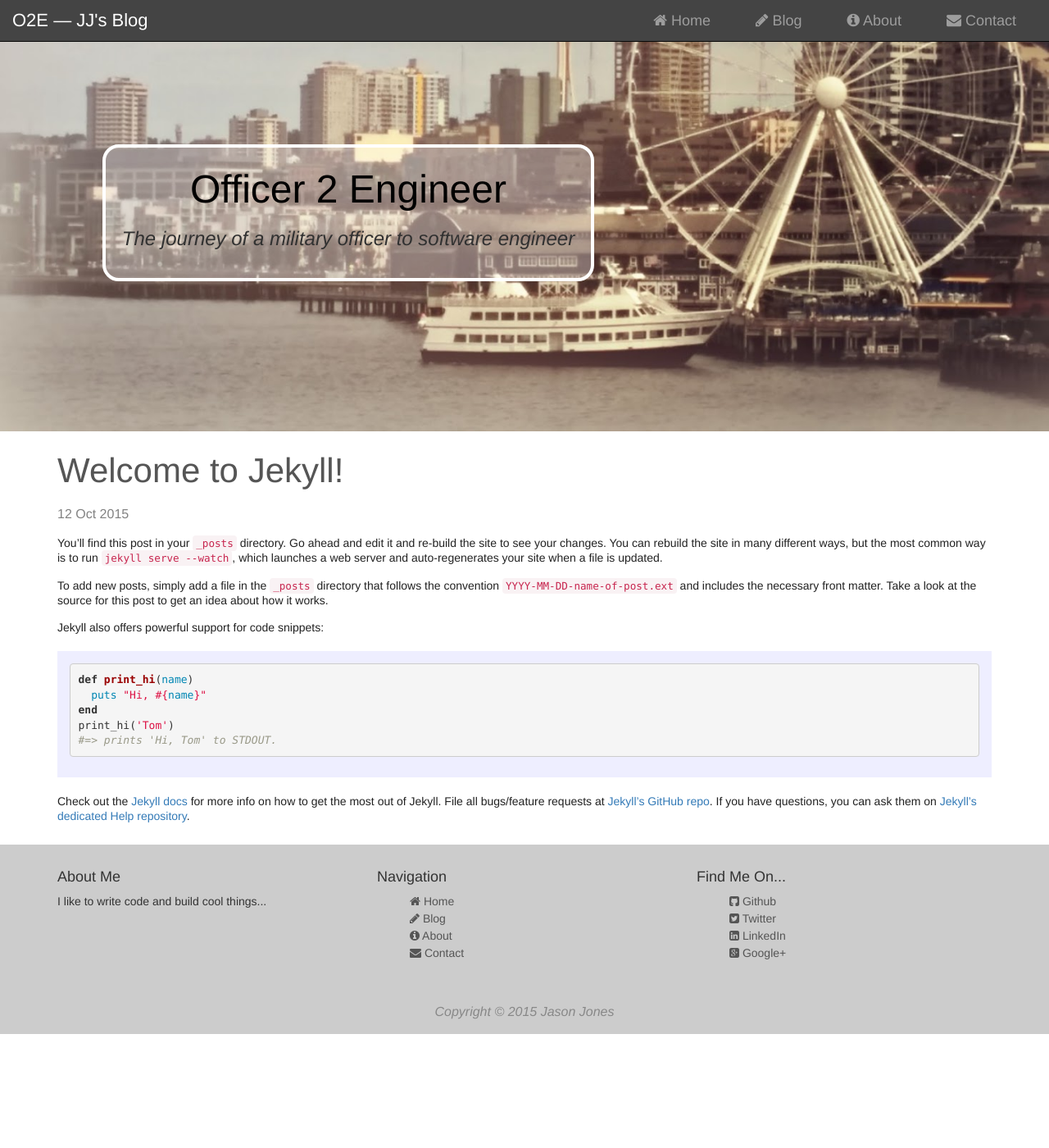
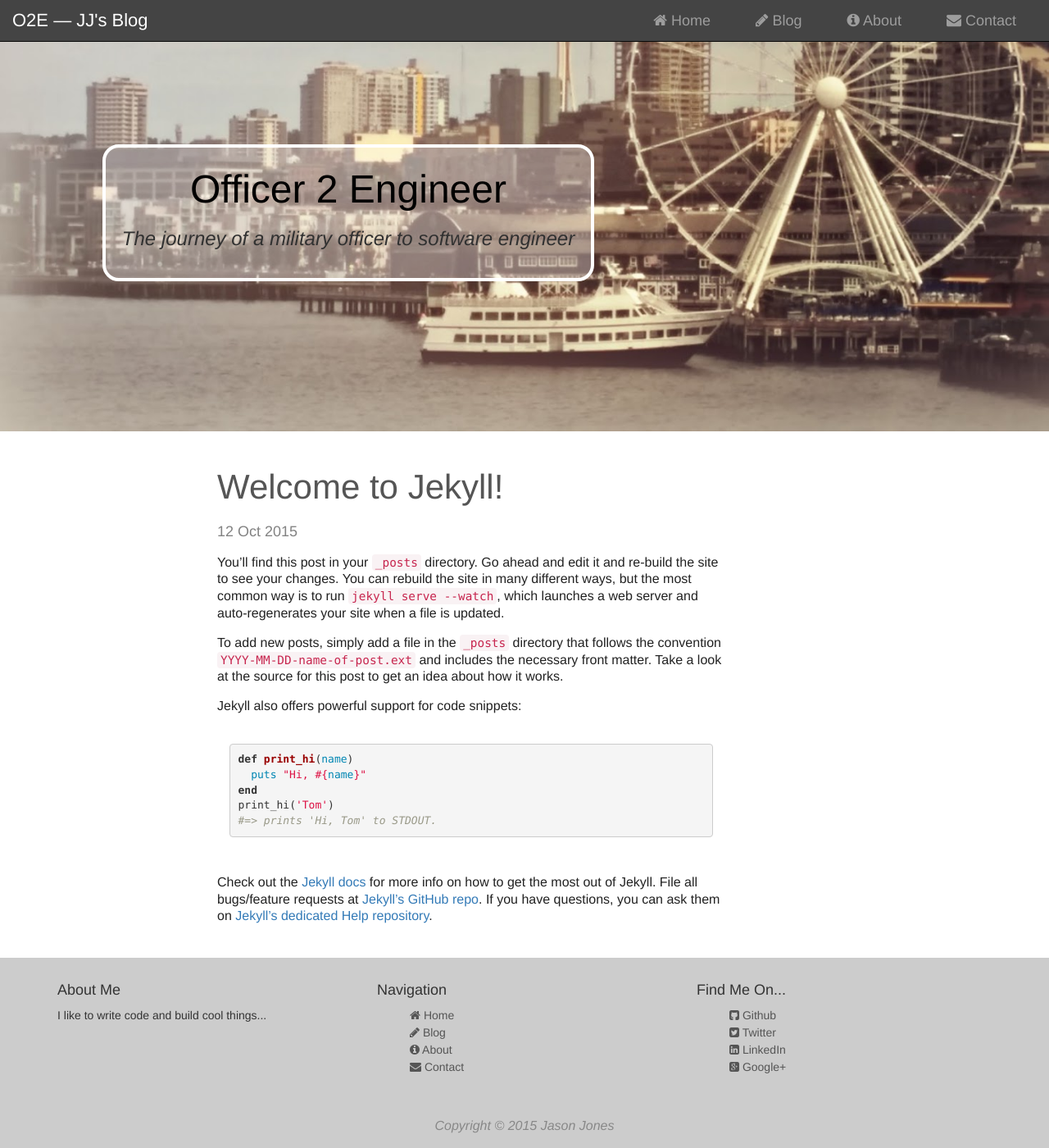
Before and after one commit to jasonsjones/jasonsjones.github.io, a Jekyll site: the page built from _posts/2015-10-12-welcome-to-jekyll.markdown, in a window 1280 px wide and 1400 px high, scrolled down 24 px. Shown: the whole window at 82% size. Built offline with Jekyll 4.4.1, drawn with Linux system fonts in a browser that asks for light colours; before the commit the page ends 1285 px from its top, so only the background shows below that.

Commit message:
Refactor the blog_entry layout to use bootstrap

```diff
--- a/_layouts/blog_entry.html
+++ b/_layouts/blog_entry.html
@@ -3,7 +3,9 @@ layout: default
 ---
 
 <div class="container">
-    <article class="blog">
+    <div class="row">
+        <div class="col-sm-offset-2">
+            <article class="blog col-sm-8">
                 <h2 class="blog-title">{{ page.title }}</h2>
                 <p class="blog-meta">{{ page.date | date_to_string  }}</p>
                 <section class="blog-content">
@@ -11,3 +13,5 @@ layout: default
                 </section>
             </article>
         </div>
+    </div>
+</div>
--- a/_sass/_base.scss
+++ b/_sass/_base.scss
@@ -36,6 +36,7 @@ header {
 
     p {
         line-height: 1.6em;
+        font-size: 16px;
         margin: 0 0 15px 0;
     }
 
@@ -91,23 +92,27 @@ header {
 .blog {
     color: #222;
     margin: 25px 0;
+
     p {
         line-height: 1.3;
+        font-size: 16px;
         margin-bottom: 15px;
     }
+
     .highlight {
         margin: 20px 0;
         padding: 15px;
         font-size: 15px;
-        background-color: #eef;
     }
+
     .blog-title {
         font-size: 42px;
         color: #555;
         margin-bottom: 20px;
     }
+
     .blog-meta {
-        font-size: 16px;
+        font-size: 18px;
         color: #828282;
     }
 }
```
Lines whose indentation alone changed are shown as unchanged.
